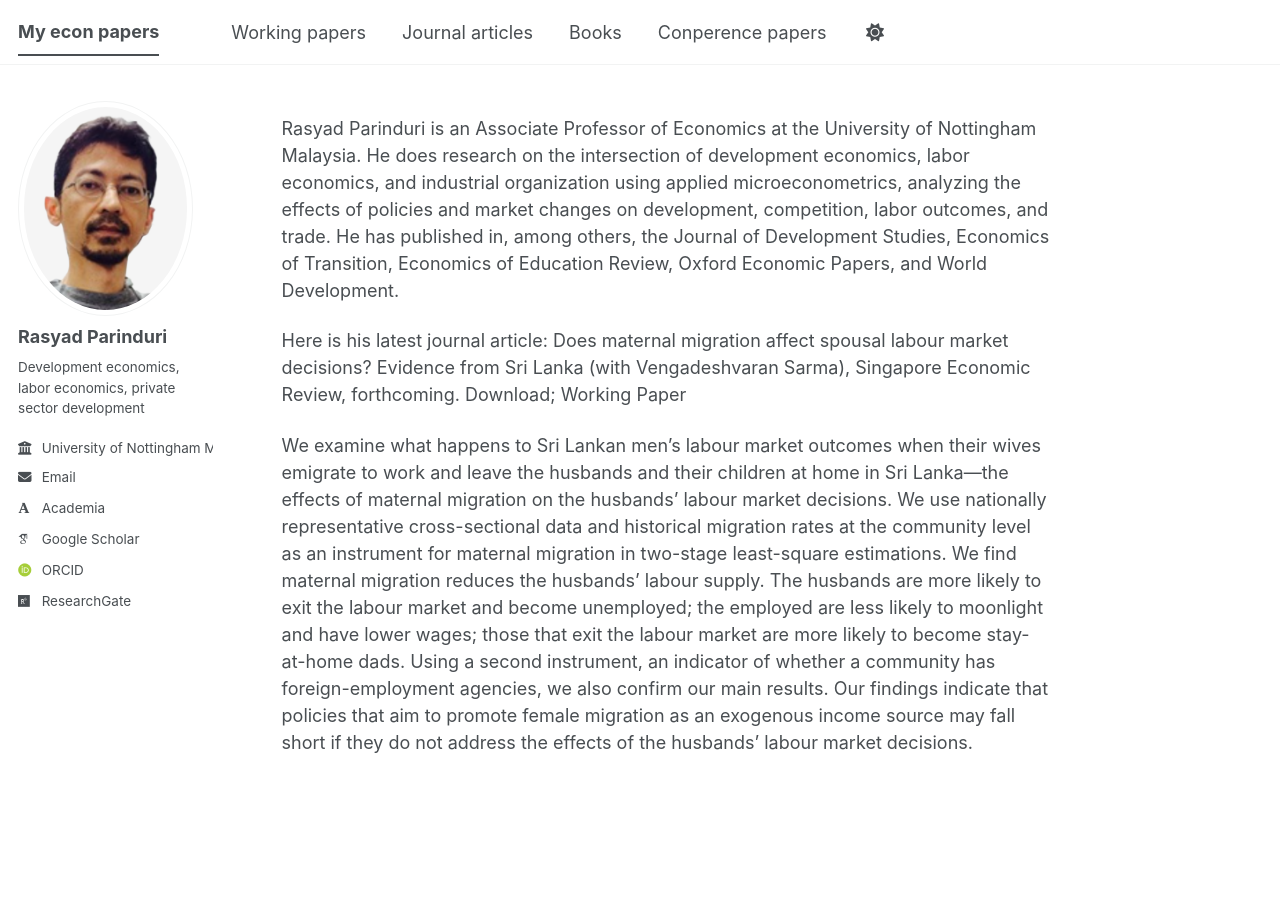
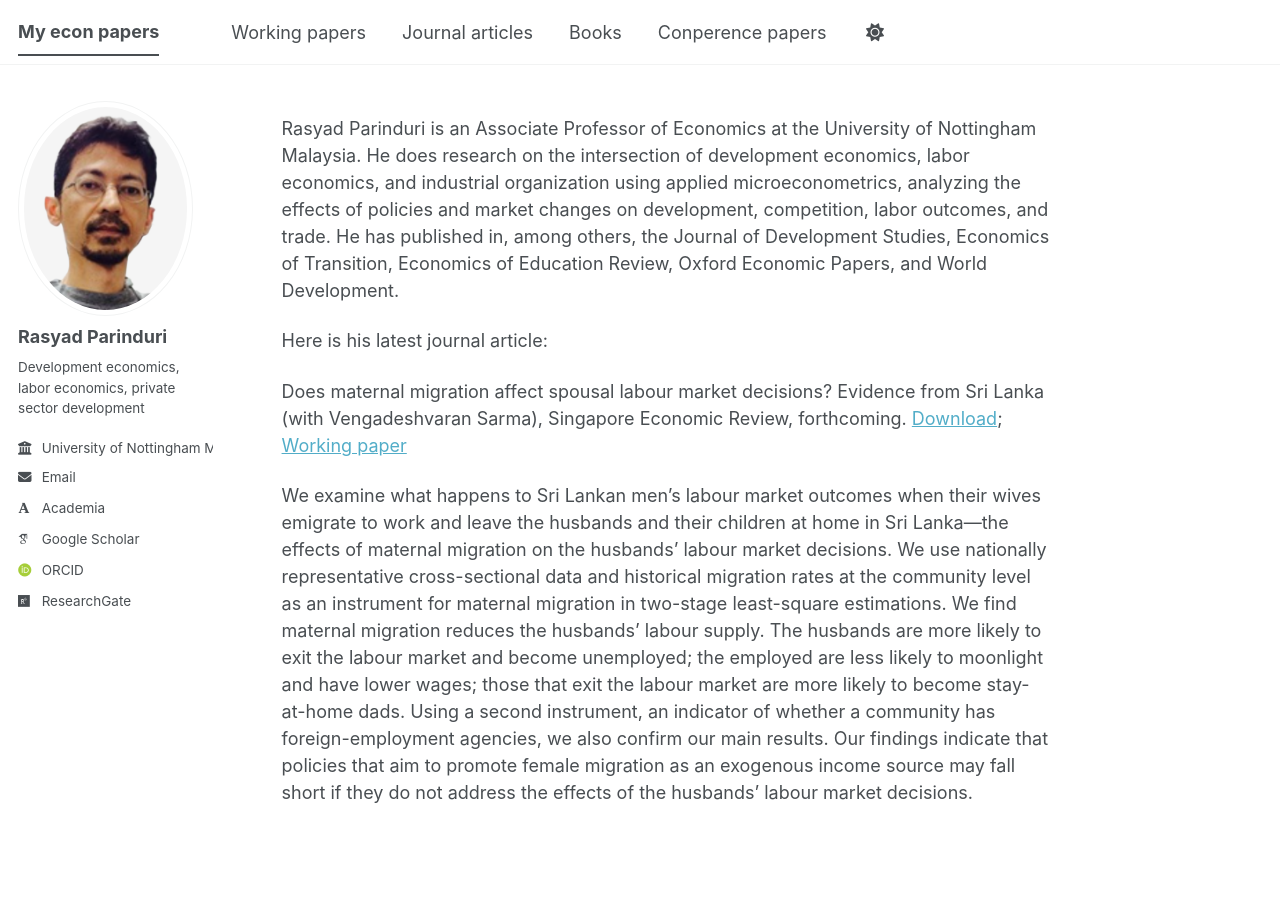
Before and after one commit to rasyadparinduri/rasyadparinduri.github.io, a Jekyll site: the page built from _pages/about.md, in a window 1280 px wide. Built offline with Jekyll 4.4.1, drawn with Linux system fonts in a browser that asks for light colours; some web fonts are replaced; a script bundle is joined from its source files by our own code; library files that are not in the unit come from our copies.

```diff
--- a/_pages/about.md
+++ b/_pages/about.md
@@ -7,13 +7,12 @@ redirect_from:
   - /about.html
 ---
 
-Rasyad Parinduri is an Associate Professor of Economics at the University of Nottingham Malaysia. He does research on the intersection of development economics, labor economics, and industrial
+<p>Rasyad Parinduri is an Associate Professor of Economics at the University of Nottingham Malaysia. He does research on the intersection of development economics, labor economics, and industrial
 organization using applied microeconometrics, analyzing the effects of policies and market changes
 on development, competition, labor outcomes, and trade. He has published in, among others, the
 Journal of Development Studies, Economics of Transition, Economics of Education Review, Oxford
-Economic Papers, and World Development.
+Economic Papers, and World Development.</p>
 
-Here is his latest journal article:
-Does maternal migration affect spousal labour market decisions? Evidence from Sri Lanka (with Vengadeshvaran Sarma), Singapore Economic Review, forthcoming. Download; Working Paper
-
-We examine what happens to Sri Lankan men’s labour market outcomes when their wives emigrate to work and leave the husbands and their children at home in Sri Lanka—the effects of maternal migration on the husbands’ labour market decisions. We use nationally representative cross-sectional data and historical migration rates at the community level as an instrument for maternal migration in two-stage least-square estimations. We find maternal migration reduces the husbands’ labour supply. The husbands are more likely to exit the labour market and become unemployed; the employed are less likely to moonlight and have lower wages; those that exit the labour market are more likely to become stay-at-home dads. Using a second instrument, an indicator of whether a community has foreign-employment agencies, we also confirm our main results. Our findings indicate that policies that aim to promote female migration as an exogenous income source may fall short if they do not address the effects of the husbands’ labour market decisions.
+<p>Here is his latest journal article:</p>
+<p>Does maternal migration affect spousal labour market decisions? Evidence from Sri Lanka (with Vengadeshvaran Sarma), Singapore Economic Review, forthcoming. <a href="https://mpra.ub.uni-muenchen.de/95295/1/MPRA_paper_95295.pdf" target="_blank">Download</a>; <a href="https://mpra.ub.uni-muenchen.de/95295/1/MPRA_paper_95295.pdf" target="_blank">Working paper</a></p>
+<p>We examine what happens to Sri Lankan men’s labour market outcomes when their wives emigrate to work and leave the husbands and their children at home in Sri Lanka—the effects of maternal migration on the husbands’ labour market decisions. We use nationally representative cross-sectional data and historical migration rates at the community level as an instrument for maternal migration in two-stage least-square estimations. We find maternal migration reduces the husbands’ labour supply. The husbands are more likely to exit the labour market and become unemployed; the employed are less likely to moonlight and have lower wages; those that exit the labour market are more likely to become stay-at-home dads. Using a second instrument, an indicator of whether a community has foreign-employment agencies, we also confirm our main results. Our findings indicate that policies that aim to promote female migration as an exogenous income source may fall short if they do not address the effects of the husbands’ labour market decisions.</p>
```
